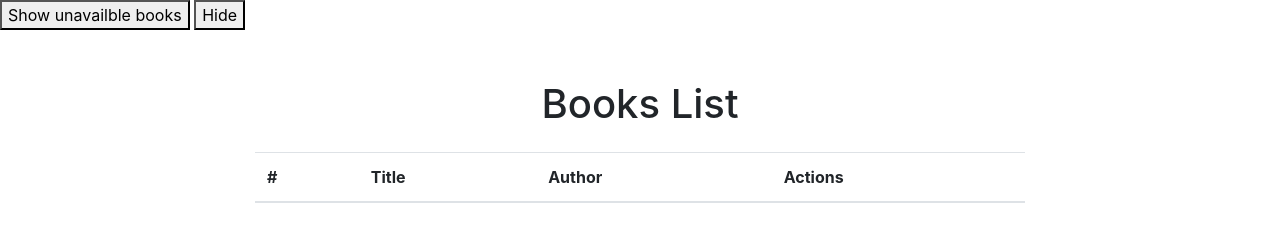
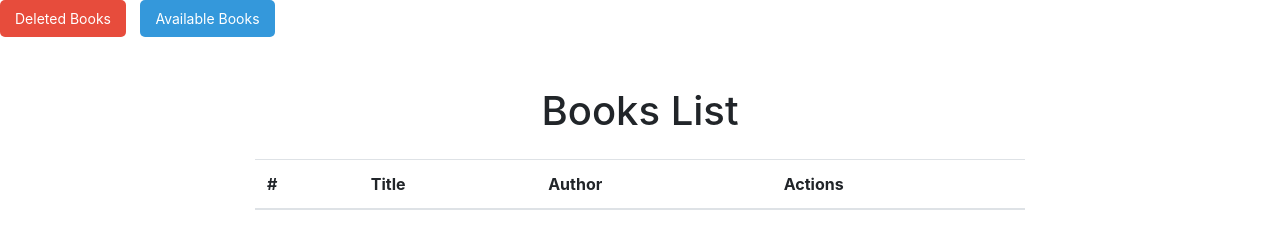
Before and after one commit to Jabanes/CRUD-Books, a plain HTML site: page Frontend/static/display-books.html in a window 1280 px wide. Drawn offline with nearby package versions, Linux system fonts and the light colour scheme.

Commit message:
completed manage books. CRUD - display all bools, view each book, edit book, delete book, restore book

```diff
--- a/Frontend/static/display-books.html
+++ b/Frontend/static/display-books.html
@@ -8,6 +8,7 @@
     <link href="https://cdnjs.cloudflare.com/ajax/libs/font-awesome/5.15.4/css/all.min.css" rel="stylesheet">
 
     <style>
+
         .options-menu {
             position: relative;
             display: inline-block;
@@ -70,20 +71,46 @@
         .unavailable {
         opacity: 0.5;
         }
+        /* Style for both buttons */
+        #deleted-books-btn, #available-books-btn {
+            padding: 8px 15px;
+            font-size: 14px;
+            border: none;
+            border-radius: 5px;
+            cursor: pointer;
+            transition: background-color 0.3s, color 0.3s;
+            margin-right: 10px;
+        }
+
+        /* Specific styles for "Deleted Books" button */
+        #deleted-books-btn {
+            background-color: #e74c3c; /* Red */
+            color: white;
+        }
+
+        #deleted-books-btn:hover {
+            background-color: #c0392b; /* Darker Red */
+        }
+
+        /* Specific styles for "Available Books" button */
+        #available-books-btn {
+            background-color: #3498db; /* Blue */
+            color: white;
+        }
+
+        #available-books-btn:hover {
+            background-color: #2980b9; /* Darker Blue */
+        }
+
+
+
     </style>
 </head>
 <body>
-    <!-- <div class="form-check mb-3">
-        <input class="form-check-input" type="checkbox" id="show-unavailable-checkbox">
-        <label class="form-check-label" for="show-unavailable-checkbox">
-            Show Unavailable Books
-        </label>
-        <button onclick="refreshContent()" id="refresh-button" class="btn btn-primary">
-            <i class="fas fa-sync-alt"></i> Refresh
-        </button>
-    </div> -->
-    <button onclick="showUnavailableBooks()">Show unavailble books</button>
-    <button onclick="refreshContent()">Hide</button>
+
+    <button onclick="showUnavailableBooks()" id="deleted-books-btn">Deleted Books</button>
+    <button onclick="refreshContent()" id="available-books-btn">Available Books</button>
+
     <div class="container table-container">
         <h1 class="text-center my-4">Books List</h1>
         <table class="table table-striped">
--- a/Frontend/static/manage_books.js
+++ b/Frontend/static/manage_books.js
@@ -246,6 +246,7 @@ showUnavailableBooks  = () =>{
 
 const display_unavailable_books = (unavailable_books) =>{
     const tableBody = document.getElementById('books-table-body');
+    tableBody.innerHTML = '';
     unavailable_books.forEach((book, index) => {
             const row = document.createElement('tr');
 
```
Also changed, not shown: Frontend/index.html (+0 -1 lines), 1 other file.
